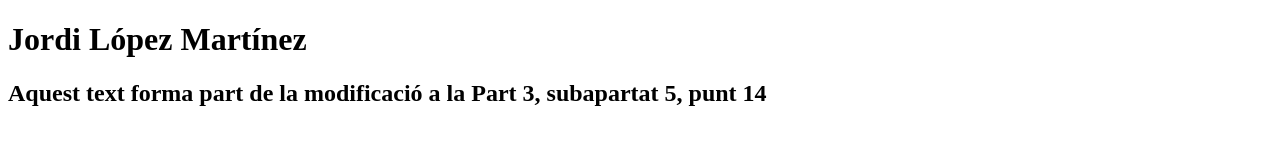
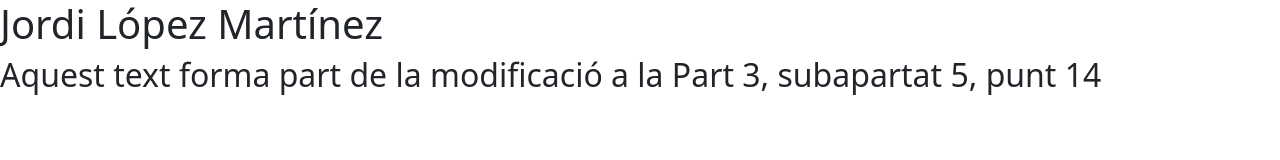
Before and after one commit to jordilop-ioc/CreacioDigital, a plain HTML site: page public_html/index.html in a window 1280 px wide. Drawn offline with nearby package versions, Linux system fonts and the light colour scheme.

Commit message:
CreacióDigital: Versió 1.1.1 Afegir estil Bootstrap

```diff
--- a/public_html/index.html
+++ b/public_html/index.html
@@ -8,6 +8,7 @@ Click nbfs://nbhost/SystemFileSystem/Templates/Other/html.html to edit this temp
         <title>Jordi López Martínez</title>
         <meta charset="UTF-8">
         <meta name="viewport" content="width=device-width, initial-scale=1.0">
+        <link href="https://cdn.jsdelivr.net/npm/bootstrap@5.3.6/dist/css/bootstrap.min.css" rel="stylesheet" integrity="sha384-4Q6Gf2aSP4eDXB8Miphtr37CMZZQ5oXLH2yaXMJ2w8e2ZtHTl7GptT4jmndRuHDT" crossorigin="anonymous">
     </head>
     <body>
         <h1>Jordi López Martínez</h1>
```
